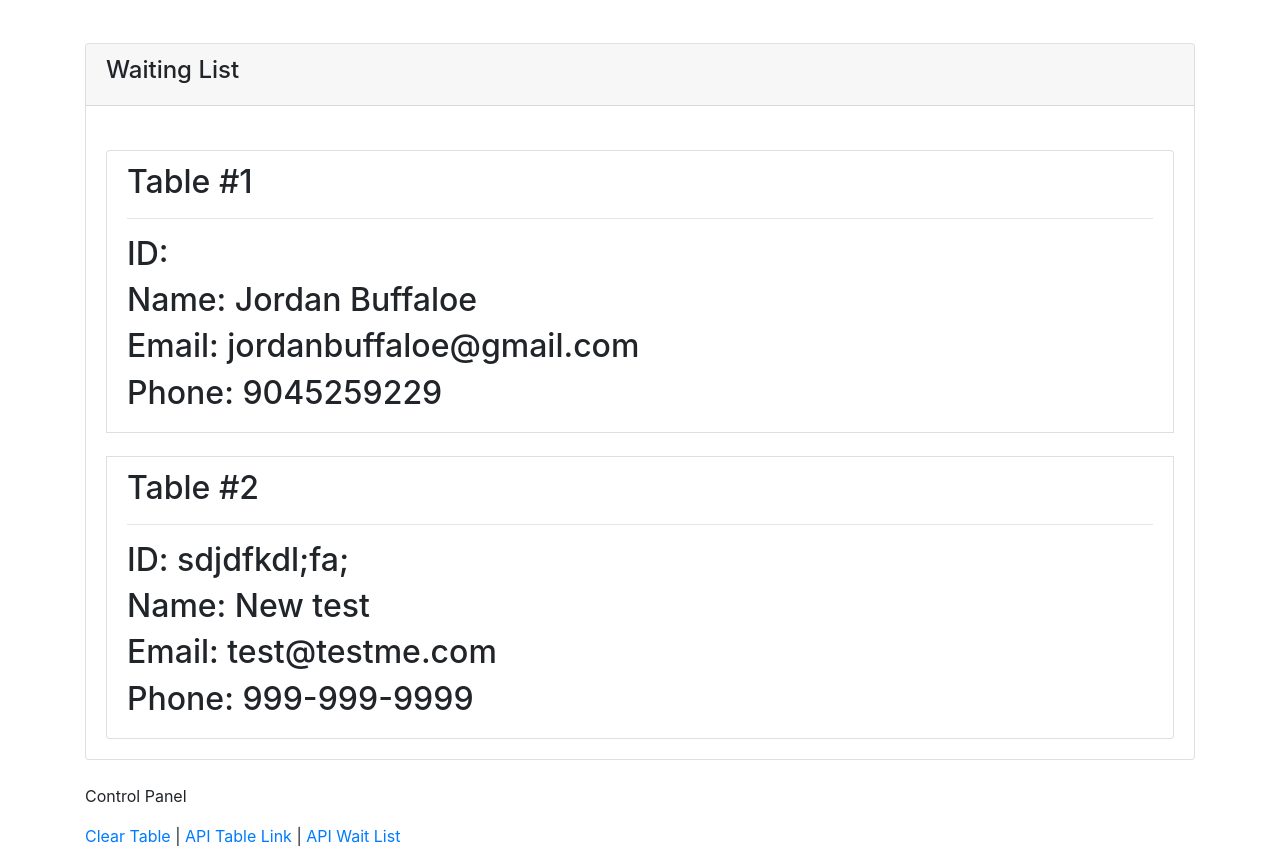
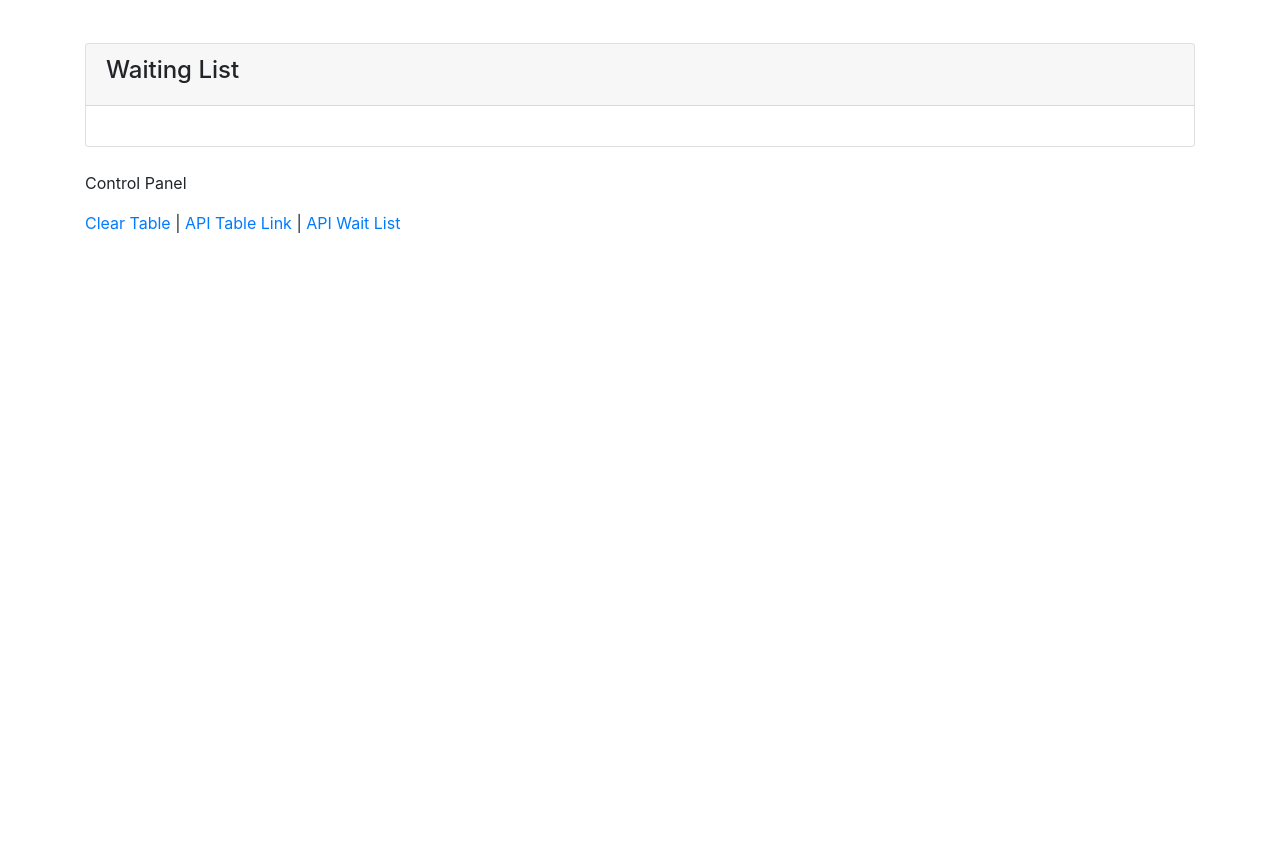
Before and after one commit to irenebogues/hotrestaurant, a website: page tables.html in a window 1280 px wide. Shown: the part 340-1204 px from the top of the page. After the commit the page ends 800 px from the top, so only its background shows below. Drawn offline with nearby package versions, Linux system fonts and the light colour scheme; no server answers.

Commit message:
removing hard coded wait list table

```diff
--- a/tables.html
+++ b/tables.html
@@ -39,24 +39,7 @@
                         <h4>Waiting List</h4>
                     </div>
                     <div class="card-body">
-                        <ul id="waitList" class="list-group">
-                            <li class="list-group-item mt-4">
-                                <h2>Table #1</h2>
-                                <hr>
-                                <h2>ID: </h2>
-                                <h2>Name: Jordan Buffaloe</h2>
-                                <h2>Email: jordanbuffaloe@gmail.com</h2>
-                                <h2>Phone: 9045259229</h2>
-                            </li>
-                            <li class="list-group-item mt-4">
-                                <h2>Table #2</h2>
-                                <hr>
-                                <h2>ID: sdjdfkdl;fa;</h2>
-                                <h2>Name: New test</h2>
-                                <h2>Email: test@testme.com</h2>
-                                <h2>Phone: 999-999-9999</h2>
-                            </li>
-                        </ul>
+
                     </div>
                 </div>
             </div>
```
